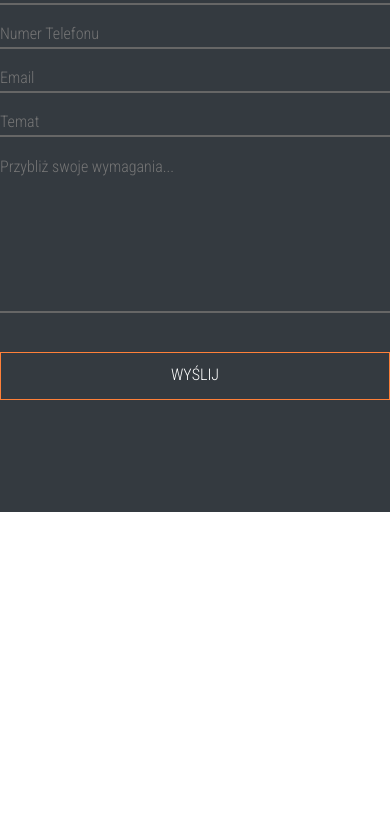
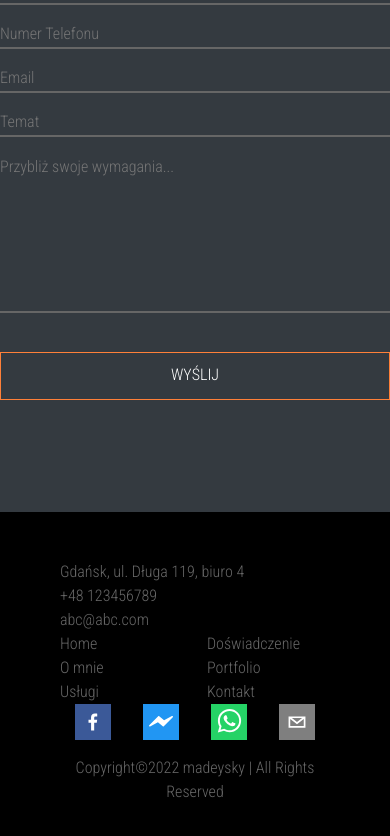
Before and after one commit to madeysky/portfolio-master, a React (Create React App) app: page / in a window 390 px wide. Shown: the part 4585-5421 px from the top of the page. Before the commit the page ends 5097 px from the top, so only its background shows below. Built offline with nearby package versions, Linux system fonts and the light colour scheme.

Commit message:
footer gotowy

```diff
--- a/package.json
+++ b/package.json
@@ -18,6 +18,7 @@
     "react-hook-form": "^7.32.1",
     "react-popupbox": "^2.0.9",
     "react-scripts": "5.0.1",
+    "react-share": "^4.4.0",
     "react-tsparticles": "^2.0.6",
     "react-typed": "^1.2.0",
     "tsparticles": "^2.0.6",
--- a/src/App.js
+++ b/src/App.js
@@ -8,6 +8,7 @@ import Services from './komponenty/services/Services';
 import Experience from './komponenty/experience/Experience';
 import Portfolio from './komponenty/portfolio/Portfolio';
 import Kontakt from './komponenty/kontakt/Kontakt';
+import Footer from './komponenty/footer/Footer';
 
 
 
@@ -22,6 +23,7 @@ function App() {
       <Experience />
       <Portfolio />
       <Kontakt/>
+      <Footer/>
     </>
   );
 }
--- /dev/null
+++ b/src/komponenty/footer/Footer.jsx
@@ -0,0 +1,88 @@
+import "./footer.css";
+import {
+    FacebookShareButton,
+    FacebookIcon,
+    FacebookMessengerShareButton,
+    FacebookMessengerIcon,
+    WhatsappShareButton,
+    WhatsappIcon,
+    EmailShareButton,
+    EmailIcon,
+} from "react-share"
+
+
+export default function Footer() {
+    return (
+        <div className="footer">
+            <div className="container">
+                <div className="row">
+                    <div className="col-lg-4 col md-6 col-sm-6">
+                        <div className="d-flex">
+                            <p>Gdańsk, ul. Długa 119, biuro 4</p>
+                        </div>
+                        <div className="d-flex">
+                            <a href="tel:123456789">+48 123456789</a>
+                        </div>
+                        <div className="d-flex">
+                            <p>abc@abc.com</p>
+                        </div>
+                    </div>
+                    <div className="col-lg-3 col-md-2 col-sm-6">
+                        <div className="row">
+                            <div className="col">
+                                <a className="footerNav">Home</a>
+                                <br />
+                                <a className="footerNav">O mnie</a>
+                                <br />
+                                <a className="footerNav">Usługi</a>
+                            </div>
+                            <div className="col">
+                                <a className="footerNav">Doświadczenie</a>
+                                <br />
+                                <a className="footerNav">Portfolio</a>
+                                <br />
+                                <a className="footerNav">Kontakt</a>
+                            </div>
+                        </div>
+                    </div>
+                    <div className="col-lg-5 col-md-5 col sm-6 align-items-center">
+                        <div className="d-flex justify-content-center">
+                            <FacebookShareButton
+                                url="https://github.com/madeysky"
+                                quote="FullStack Developer"
+                                hashtag="#JavaScript"
+                                >
+                                <FacebookIcon className="mx-3" size={36} />
+                            </FacebookShareButton>
+                            <FacebookMessengerShareButton
+                                url="https://github.com/madeysky"
+                                quote="FullStack Developer"
+                                hashtag="#JavaScript"
+                                >
+                                <FacebookMessengerIcon className="mx-3" size={36} />
+                            </FacebookMessengerShareButton>
+                            <WhatsappShareButton
+                                url="https://github.com/madeysky"
+                                quote="FullStack Developer"
+                                hashtag="#JavaScript"
+                                >
+                                <WhatsappIcon className="mx-3" size={36} />
+                            </WhatsappShareButton>
+                            <EmailShareButton
+                                url="https://github.com/madeysky"
+                                quote="FullStack Developer"
+                                hashtag="#JavaScript"
+                                >
+                                <EmailIcon className="mx-3" size={36} />
+                            </EmailShareButton>
+                        </div>
+                        <p className="pt-3 text-center">
+                            Copyright&copy;
+                            {new Date().getFullYear()}&nbsp;madeysky | All Rights Reserved
+                        </p>
+                    </div>
+                </div>
+            </div>
+        </div>
+    )
+}
--- /dev/null
+++ b/src/komponenty/footer/footer.css
@@ -0,0 +1,20 @@
+.footer {
+  background: var(--primary-black);
+  color: var(--primary-dark-gray);
+  padding: 3rem;
+}
+
+.footer a {
+  text-decoration: none;
+  color: var(--primary-dark-gray);
+}
+
+.footer a:hover {
+  text-decoration: none;
+  color: var(--primary-orange);
+  cursor: pointer;
+}
+
+.footer p {
+    margin-bottom: 0;
+}
```
Also changed, not shown: 1 other file (tests, documents, lock files or other folders).
